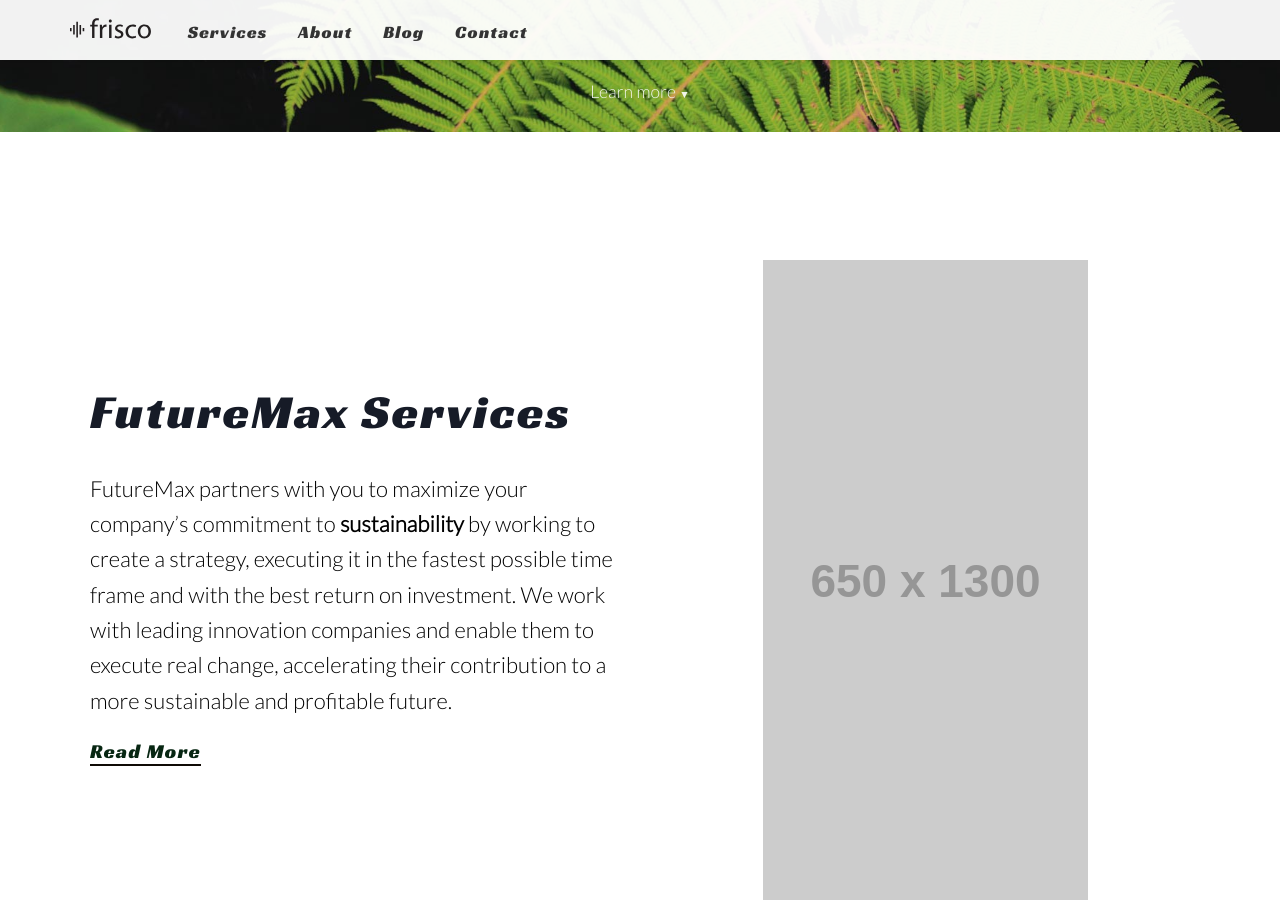
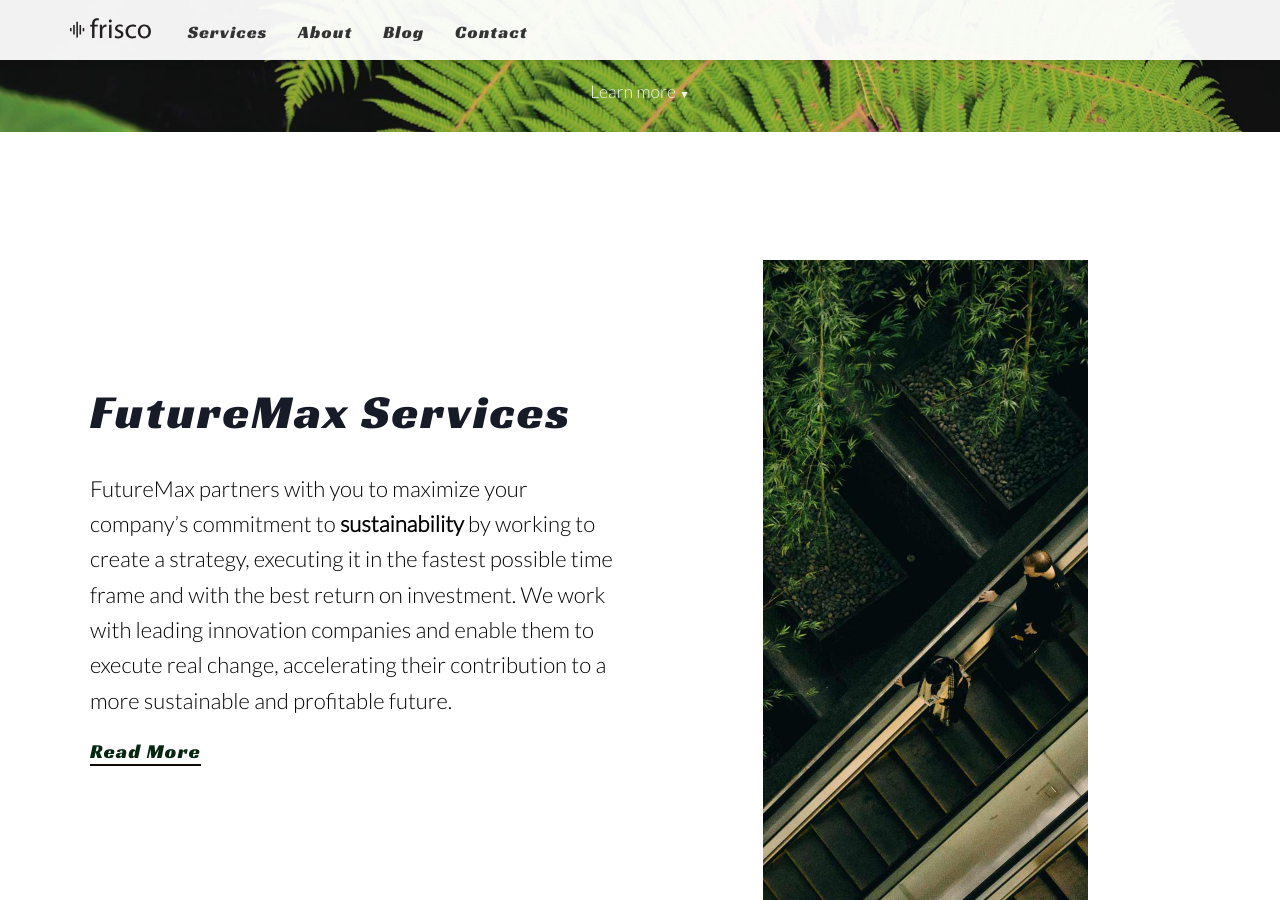
Before and after one commit to mlweih/paulbeddiefrisco, a Jekyll site: the page built from index.html, in a window 1280 px wide and 900 px high, scrolled down 768 px. Built offline with Jekyll 4.4.1, drawn with Linux system fonts in a browser that asks for light colours; nearby versions of some CDN libraries.

Commit message:
Image Updates
Header Image Changes

```diff
--- a/about.html
+++ b/about.html
@@ -16,7 +16,7 @@ description: Background and History of FutureMax
 	<section class="info" id="learn-more">
 		<div class="container flex">
 			<div class="text">
-				<h2 class="editable">General History</h2>
+				<h2 class="editable">Origins of FutureMax</h2>
 				<p class="editable"><strong>Our philosophy values Integrity, Trust, Quality, Empathy, Contribution and Global engagement.</strong></p>
 				<p>We believe a single person can be the spark that changes many lives for the better. Ideas and innovation are generated through the interaction of many different people from many different backgrounds and strengths. Action and results occurs when a leader decides to step up, to take responsibly for driving positive outcomes. With nearly 30 years of experience, we’ve observed that with the right mindset, we can disrupt the system maximizing our world making it more livable, more equitable and more sustainable.</p>
 			</div>
@@ -81,7 +81,7 @@ description: Background and History of FutureMax
 				<p class="editable">Paul currently resides in Shanghai, China with his Japanese wife where they recently have become “empty nesters”. Their 3 children are now all living in the US and all are pursuing incredible lives to be the best artists they can possibly become.
 				</p>
 				<p>
-					Paul particularly loves to travel and he tends to be the designated family travel and holiday planner and has a knack for finding those cool holiday home rentals. He’s been a swimmer all of his life (even before he could walk) and he swam competitively until the age of 15. Paul also loves learning and is an avid reader,  The Economist being one of his favourite reads.
+					Paul particularly loves to travel and he tends to be the designated family travel and holiday planner and has a knack for finding those cool holiday home rentals. He’s been a swimmer all of his life (even before he could walk) and he swam competitively until the age of 15. Paul also loves learning and is an avid reader, The Economist being one of his favourite reads.
 				</p>
 			</div>
 			<div class="image">
--- a/futuremax.html
+++ b/futuremax.html
@@ -1,10 +1,9 @@
 ---
 title: FutureMax Services
 description: What FutureMax Will Do for Your Business
-image: https://source.unsplash.com/BcoGknSqlDc/2000x1322?a=.png
 ---
 
-<section class="hero" style="background-image: url({% include relative-src.html src=page.image %})">
+<section class="hero" style="background-image: url({{ site.baseurl }}/images/escalators_2000x1300.jpg)">
 	<div class="inner-hero text-container">
 		<div class="hero-text-container">
 			<h1 class="editable">Services from FutureMax</h1>
--- a/index.html
+++ b/index.html
@@ -23,7 +23,7 @@ description: Sustainability consultant maximizing
 				<div class="other"><a href="/futuremax">Read More</a></div>
 			</div>
 			<div class="image">
-				<img class="editable" src="http://placehold.it/650x1300" alt="Screenshot" />
+				<img class="editable" src="{{ site.baseurl }}/images/escalator_vert_650x1300.jpg" alt="Screenshot" />
 			</div>
 		</div>
 	</section>
```
Also changed, not shown: images/escalator_vert_650x1300.jpg (added), images/escalators_2000x1300.jpg (added).
